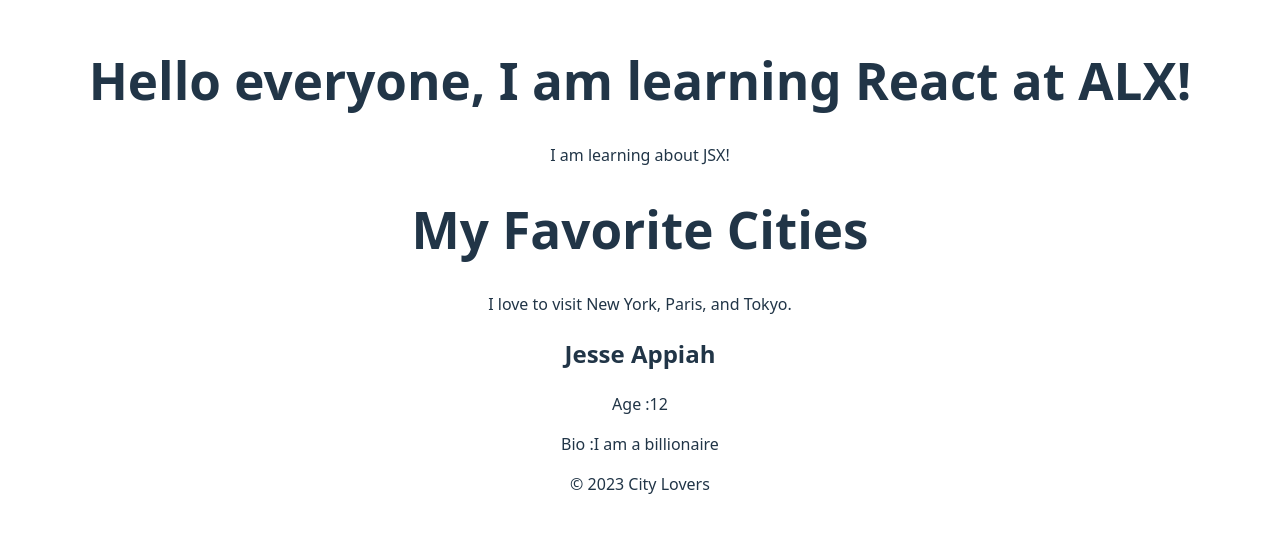
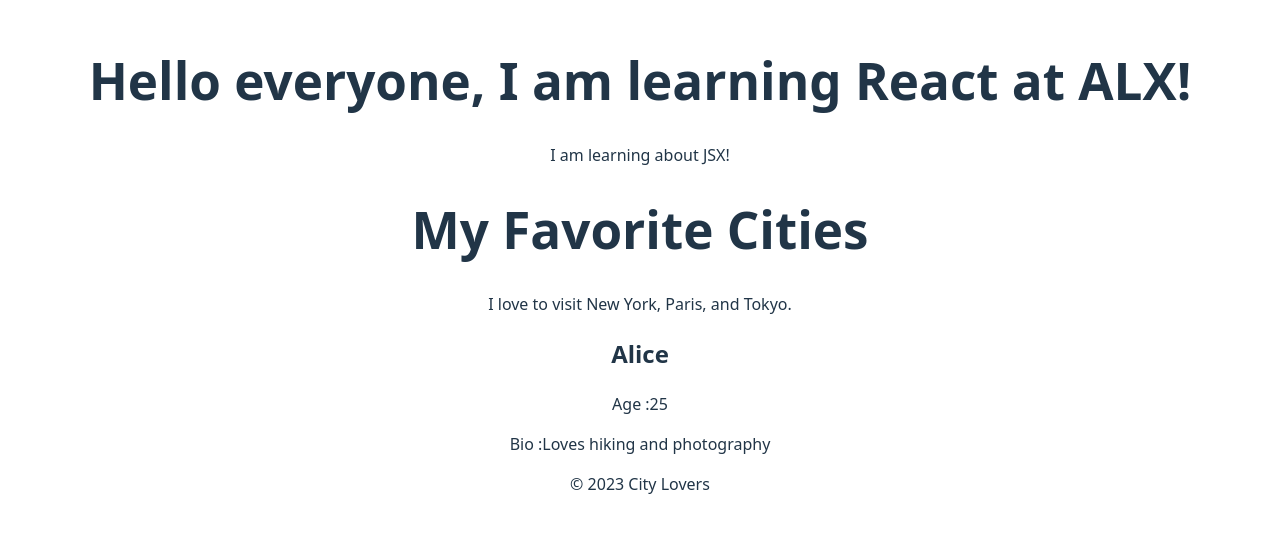
Before and after one commit to jesse-aj/alx-fe-reactjs, a React (Vite) app in the folder alx-react-app/: page / in a window 1280 px wide. Shown: the part 135-668 px from the top of the page. Built offline with nearby package versions, Linux system fonts and the light colour scheme.

Commit message:
added  a react component

```diff
--- a/alx-react-app/src/App.jsx
+++ b/alx-react-app/src/App.jsx
@@ -27,9 +27,9 @@ function App() {
       <Header />
       <MainContent />
       <UserProfile
-      name="Jesse Appiah"
-      age = {12}
-      bio = "I am a billionaire"
+      name="Alice"
+      age = {25}
+      bio = "Loves hiking and photography"
       />
       <Footer />
 
```
